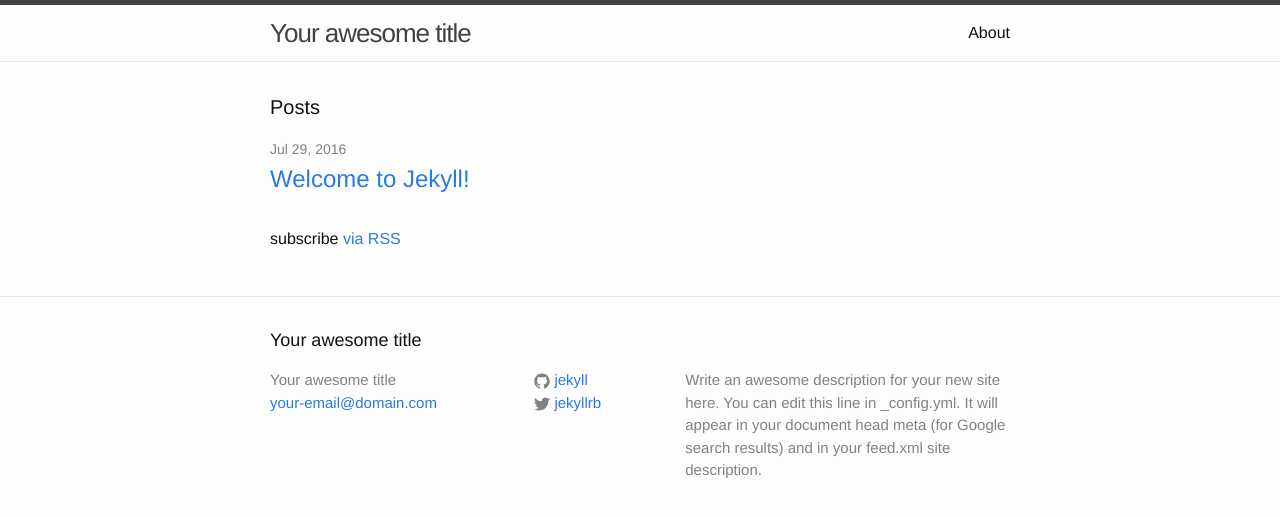
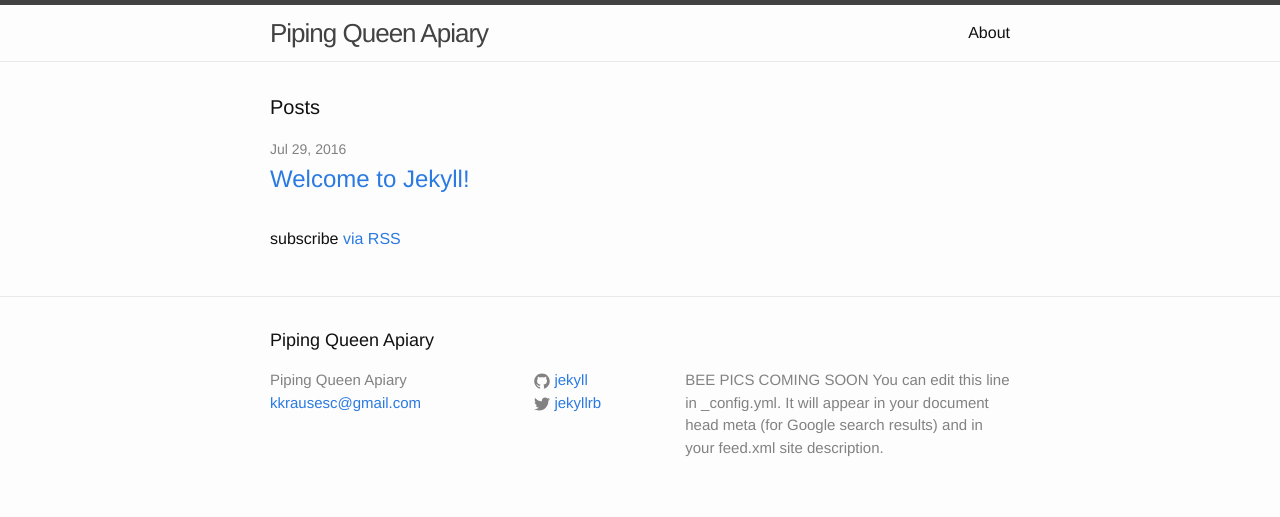
Before and after one commit to kdcain27/kdcain27.github.io, a Jekyll site: the page built from index.html, in a window 1280 px wide. Shown: the top 517 px of the page. Built offline with Jekyll 4.4.1, drawn with Linux system fonts in a browser that asks for light colours.

Commit message:
Update _config.yml

```diff
--- a/_config.yml
+++ b/_config.yml
@@ -6,14 +6,14 @@
 # 'jekyll serve'. If you change this file, please restart the server process.
 
 # Site settings
-title: Your awesome title
-email: your-email@domain.com
+title: Piping Queen Apiary
+email: kkrausesc@gmail.com
 description: > # this means to ignore newlines until "baseurl:"
-  Write an awesome description for your new site here. You can edit this
+  BEE PICS COMING SOON You can edit this
   line in _config.yml. It will appear in your document head meta (for
   Google search results) and in your feed.xml site description.
 baseurl: "" # the subpath of your site, e.g. /blog
-url: "http://yourdomain.com" # the base hostname & protocol for your site
+url: "WWW.PIPINGQUEEN.NET" # the base hostname & protocol for your site
 twitter_username: jekyllrb
 github_username:  jekyll
 
```
